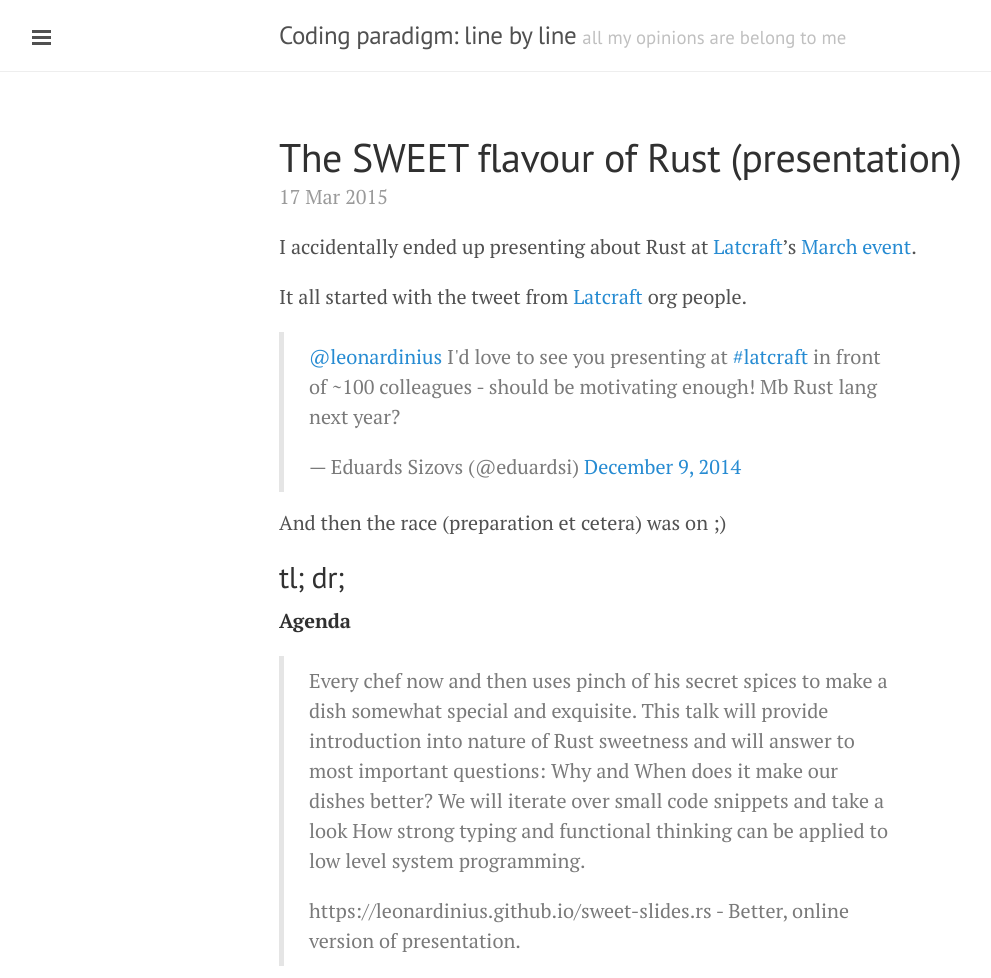
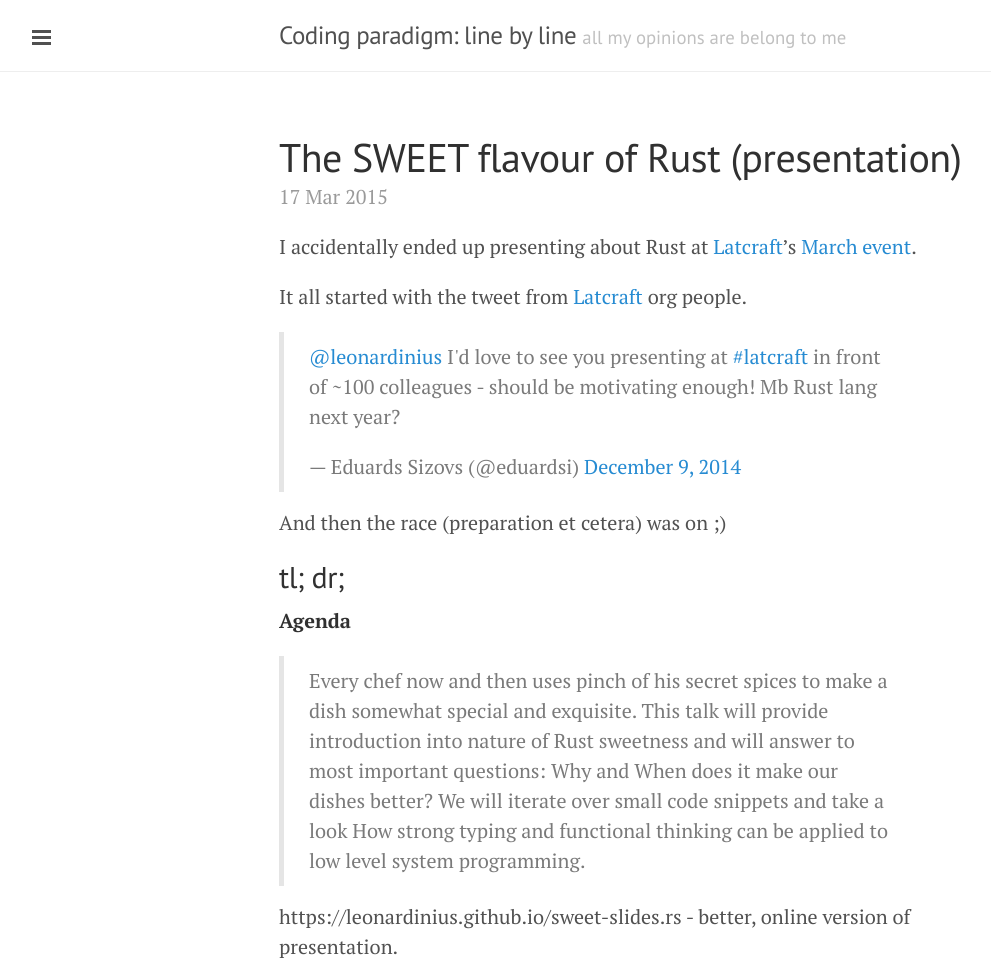
Before and after one commit to leonardinius/leonardinius.github.io, a Jekyll site: the page built from _posts/2015-03-17-Rust-ppt.md, in a window 1280 px wide, cut to the strip 0-978 px from the top of the page. Shown: the whole strip, without its empty margins (1-992 px from the left). Built offline with Jekyll 4.4.1, drawn with Linux system fonts in a browser that asks for light colours; Markdown is read by kramdown in place of the engine named in the settings; comment, search, counter and statistics services are not loaded.

Commit message:
Cosmetics

```diff
--- a/_posts/2015-03-17-Rust-ppt.md
+++ b/_posts/2015-03-17-Rust-ppt.md
@@ -21,8 +21,8 @@ And then the race (preparation et cetera) was on ;)
 > When does it make our dishes better? We will iterate over small code snippets
 > and take a look How strong typing and functional thinking can be applied to
 > low level system programming.
->
-> https://leonardinius.github.io/sweet-slides.rs - Better, online version of presentation.
+
+https://leonardinius.github.io/sweet-slides.rs - better, online version of presentation.
 
 <script async class="speakerdeck-embed"
   data-id="0b27dfc80cb641acb54291bcde6f7786"
```
